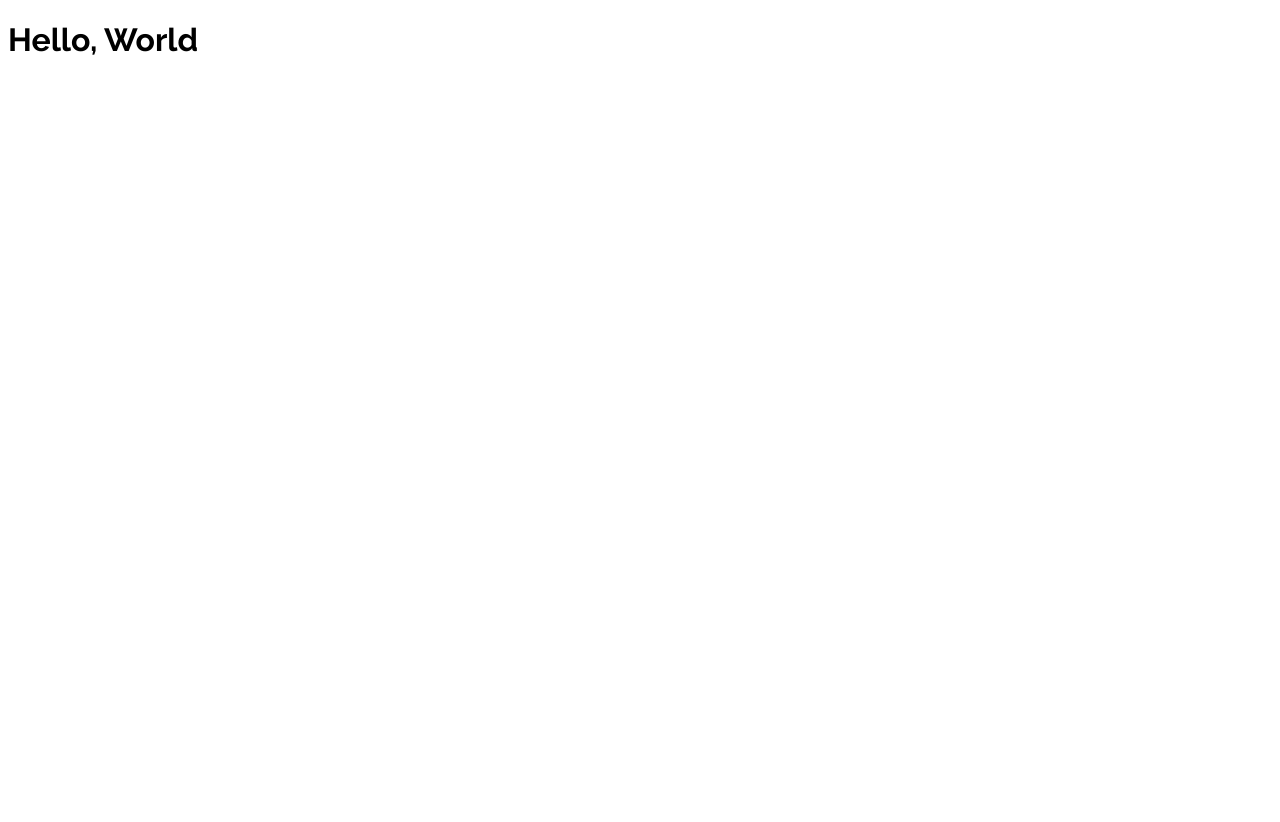
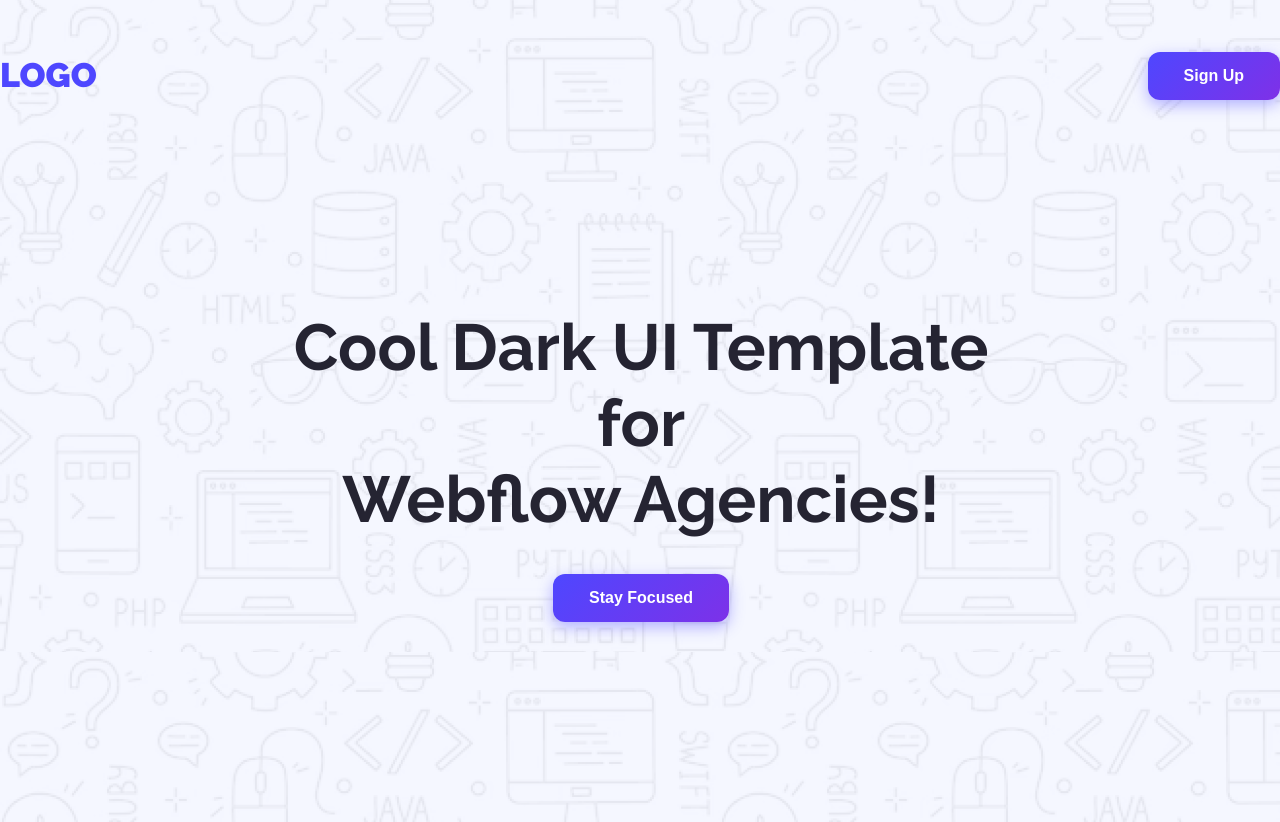
Before and after one commit to tanvirjem2/landing-launchpad-B12A01, a plain HTML site: page index.html in a window 1280 px wide. Before the commit the page ends 800 px from the top, so only its background shows below. Drawn offline with Linux system fonts and the light colour scheme.

Commit message:
Navigation and Banner Section done (Buttion Effect)

```diff
--- a/index.html
+++ b/index.html
@@ -21,8 +21,19 @@
 
 <body class="raleway-normal">
 
+    <!-- header Section -->
+
     <header>
-        <h1>Hello, World</h1>
+        <section style="max-width: 1440px; margin: 0 auto; padding: 50px 0;">
+            <nav>
+                <h3 class="nav-title">LOGO</h3>
+                <button class="btn-primary">Sign Up</button>
+            </nav>
+        </section>
+        <section class="banner">
+            <h1 class="banner-title">Cool Dark UI Template for <br> Webflow Agencies!</h1>
+            <button class="btn-primary">Stay Focused</button>
+        </section>
     </header>
 
     <main></main>
--- a/styles/launchpad.css
+++ b/styles/launchpad.css
@@ -1,5 +1,103 @@
+* {
+    margin: 0;
+    padding: 0;
+}
+
 .raleway-normal {
     font-family: "Raleway", sans-serif;
     font-optical-sizing: auto;
     font-style: normal;
 }
+
+/* Shared Styles */
+
+.btn-primary {
+    position: relative;
+    display: inline-block;
+    overflow: hidden;
+    padding: 12px 36px;
+    font-size: 16px;
+    font-weight: 700;
+    color: #fff;
+    border: none;
+    border-radius: 12px;
+    background: linear-gradient(135deg, #4E47FF, #8A2BE2, #00C9A7);
+    background-size: 300%;
+    background-position: left;
+    cursor: pointer;
+    text-decoration: none;
+    line-height: 24px;
+    box-shadow: 0 5px 15px rgba(78, 71, 255, 0.4);
+    transition: background-position 0.5s ease, transform 0.3s ease, box-shadow 0.4s ease;
+}
+
+/* Hover glow + animated background */
+.btn-primary:hover {
+    background-position: right;
+    transform: translateY(-2px) scale(1.02);
+    box-shadow: 0 8px 25px rgba(138, 43, 226, 0.6);
+}
+
+/* Ripple Effect */
+.btn-primary::after {
+    content: "";
+    position: absolute;
+    top: 50%;
+    left: 50%;
+    width: 0;
+    height: 0;
+    background: rgba(255, 255, 255, 0.3);
+    border-radius: 50%;
+    transform: translate(-50%, -50%);
+    opacity: 0;
+    pointer-events: none;
+    transition: width 0.6s ease, height 0.6s ease, opacity 0.8s;
+}
+
+/* Trigger ripple on click */
+.btn-primary:active::after {
+    width: 300px;
+    height: 300px;
+    opacity: 1;
+    transition: 0s;
+}
+
+/* Bounce on click */
+.btn-primary:active {
+    transform: scale(0.97);
+}
+
+
+/* header */
+
+header {
+    background-image: url('../Assets/Hero-bg.png');
+}
+
+nav {
+    display: flex;
+    align-items: center;
+    justify-content: space-between;
+}
+
+.nav-title {
+    color: #4E47FF;
+    font-size: 34px;
+    font-weight: 900;
+    line-height: 51px;
+}
+
+/* Banner */
+
+.banner {
+    text-align: center;
+    padding: 158px 266px 200px 268px;
+}
+
+.banner-title {
+    color: #252432;
+    font-size: 65px;
+    font-weight: 700;
+    line-height: normal;
+    margin-bottom: 37px;
+}
```
